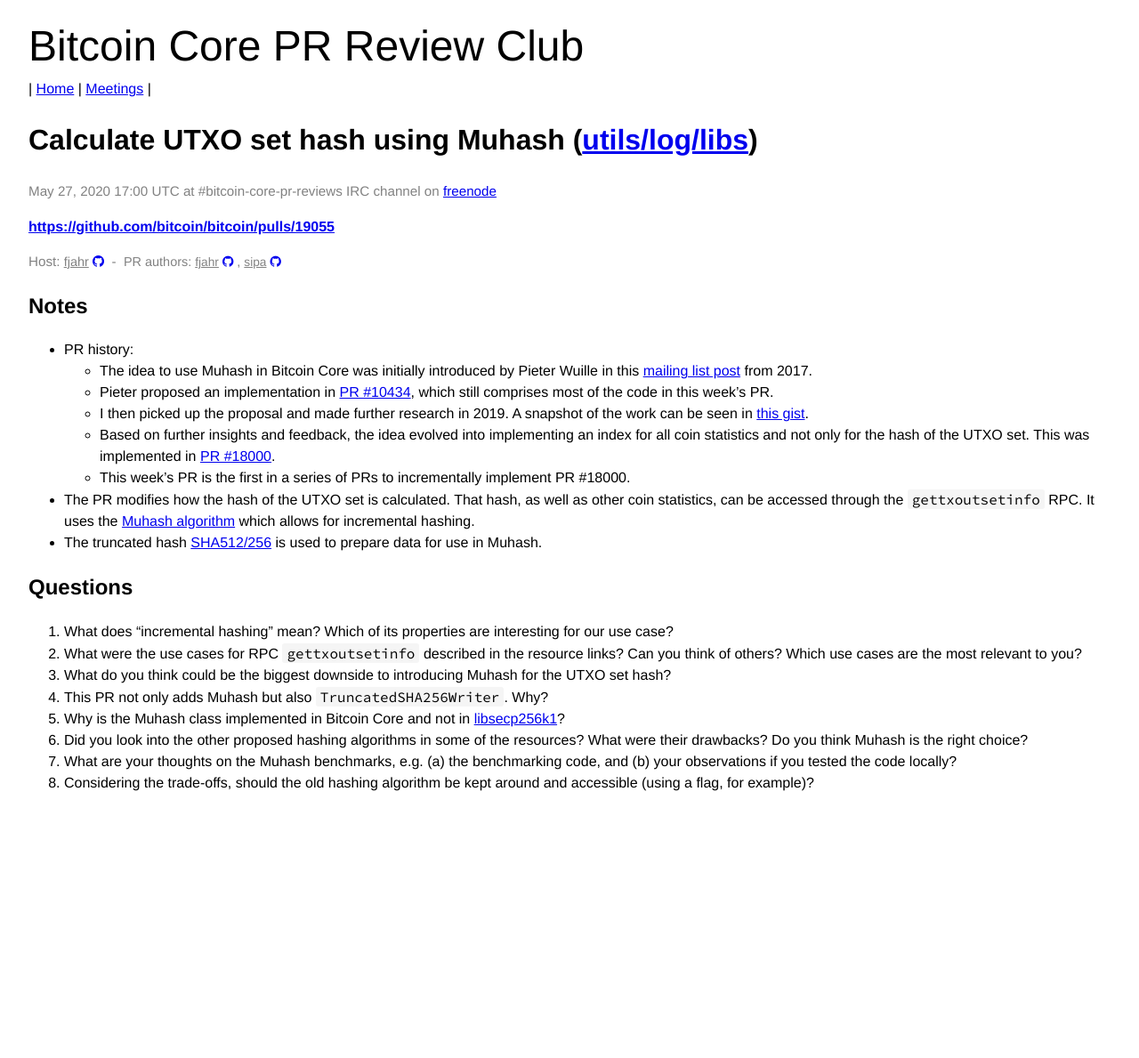
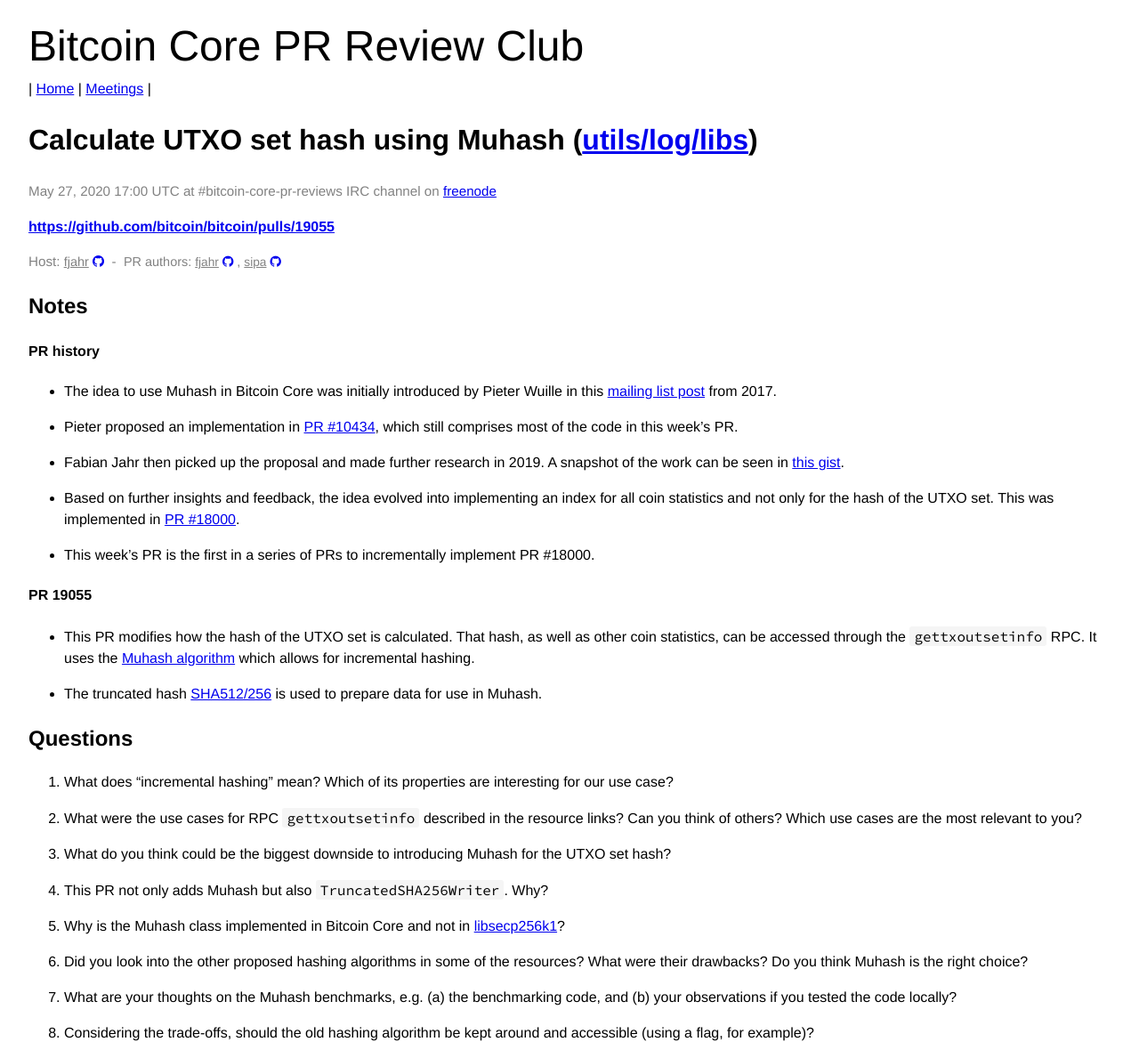
Before and after one commit to bitcoin-core-review-club/website, a Jekyll site: the page built from _posts/2020-05-27-#19055.md, in a window 1280 px wide. Shown: the whole page at 89% size. Built offline with Jekyll 4.4.1, drawn with Linux system fonts in a browser that asks for light colours; before the commit the page ends 908 px from its top, so only the background shows below that.

Commit message:
formatting marksup for n19055

```diff
--- a/_posts/2020-05-27-#19055.md
+++ b/_posts/2020-05-27-#19055.md
@@ -12,28 +12,37 @@
 
 ## Notes
 
-- PR history:
-  - The idea to use Muhash in Bitcoin Core was initially introduced by Pieter
-    Wuille in this [mailing list
-    post](https://lists.linuxfoundation.org/pipermail/bitcoin-dev/2017-May/014337.html)
-    from 2017.
-  - Pieter proposed an implementation in
-    [PR #10434](https://github.com/bitcoin/bitcoin/pull/10434), which still
-    comprises most of the code in this week's PR.
-  - I then picked up the proposal and made further research in 2019. A snapshot
-    of the work can be seen in [this
-    gist](https://gist.github.com/fjahr/fa4892874b090d3a4f4fccc5bafa0210).
-  - Based on further insights and feedback, the idea evolved into implementing
-    an index for all coin statistics and not only for the hash of the UTXO
-    set. This was implemented in
-    [PR #18000](https://github.com/bitcoin/bitcoin/pull/18000).
-  - This week's PR is the first in a series of PRs to incrementally implement
-    PR #18000.
-- The PR modifies how the hash of the UTXO set is calculated. That hash, as well
+#### PR history
+
+- The idea to use Muhash in Bitcoin Core was initially introduced by Pieter
+  Wuille in this [mailing list
+  post](https://lists.linuxfoundation.org/pipermail/bitcoin-dev/2017-May/014337.html)
+  from 2017.
+
+- Pieter proposed an implementation in [PR
+  #10434](https://github.com/bitcoin/bitcoin/pull/10434), which still comprises
+  most of the code in this week's PR.
+
+- Fabian Jahr then picked up the proposal and made further research in 2019. A snapshot
+  of the work can be seen in [this
+gist](https://gist.github.com/fjahr/fa4892874b090d3a4f4fccc5bafa0210).
+
+- Based on further insights and feedback, the idea evolved into implementing
+  an index for all coin statistics and not only for the hash of the UTXO
+  set. This was implemented in
+  [PR #18000](https://github.com/bitcoin/bitcoin/pull/18000).
+
+- This week's PR is the first in a series of PRs to incrementally implement
+  PR #18000.
+
+#### PR 19055
+
+- This PR modifies how the hash of the UTXO set is calculated. That hash, as well
   as other coin statistics, can be accessed through the `gettxoutsetinfo`
   RPC. It uses the [Muhash
   algorithm](https://cseweb.ucsd.edu/~mihir/papers/inchash.pdf) which allows for
   incremental hashing.
+
 - The truncated hash [SHA512/256](https://eprint.iacr.org/2010/548.pdf) is used
   to prepare data for use in Muhash.
 
@@ -41,18 +50,25 @@
 
 1. What does "incremental hashing" mean? Which of its properties are interesting
    for our use case?
+
 2. What were the use cases for RPC `gettxoutsetinfo` described in the resource
    links? Can you think of others? Which use cases are the most relevant to you?
+
 3. What do you think could be the biggest downside to introducing Muhash for the
    UTXO set hash?
+
 4. This PR not only adds Muhash but also `TruncatedSHA256Writer`. Why?
+
 5. Why is the Muhash class implemented in Bitcoin Core and not in
    [libsecp256k1](https://github.com/bitcoin-core/secp256k1)?
+
 6. Did you look into the other proposed hashing algorithms in some of the
    resources? What were their drawbacks? Do you think Muhash is the right
    choice?
+
 7. What are your thoughts on the Muhash benchmarks, e.g. (a) the benchmarking
    code, and (b) your observations if you tested the code locally?
+
 8. Considering the trade-offs, should the old hashing algorithm be kept around
    and accessible (using a flag, for example)?
 
```
